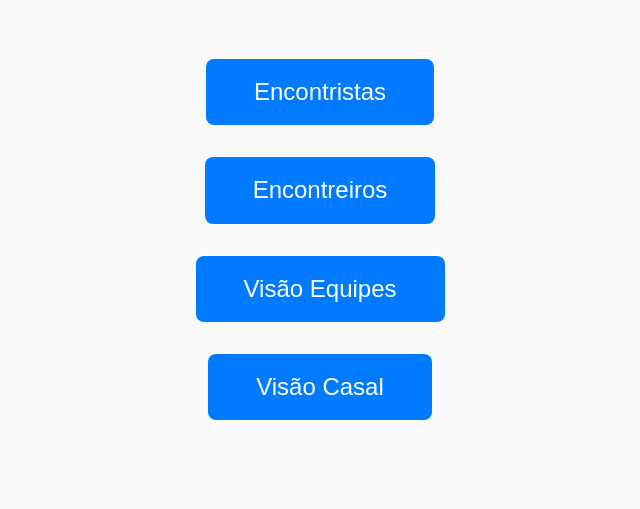
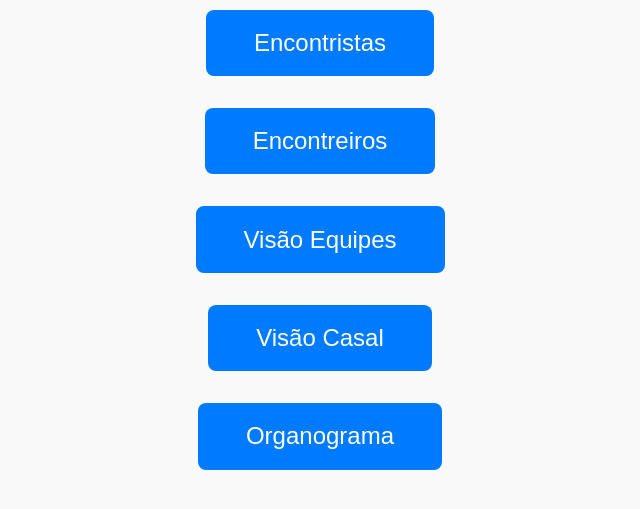
Before and after one commit to JulyelsonSilva/ECC_Fase1, a Flask app: page / in a window 1280 px wide. Shown: the part 192-701 px from the top of the page, without its empty margins (320-960 px from the left). Run offline with Flask 3, Linux system fonts and the light colour scheme.

Commit message:
Update index.html

```diff
--- a/templates/index.html
+++ b/templates/index.html
@@ -55,7 +55,9 @@
     <a href="/encontristas">Encontristas</a>
     <a href="/encontreiros">Encontreiros</a>
     <a href="/visao-equipes">Visão Equipes</a>
-      <a href="/visao-casal">Visão Casal</a>
+    <a href="/visao-casal">Visão Casal</a>
+    <a href="/organograma">Organograma</a>
+
   </main>
 </body>
 </html>
```
